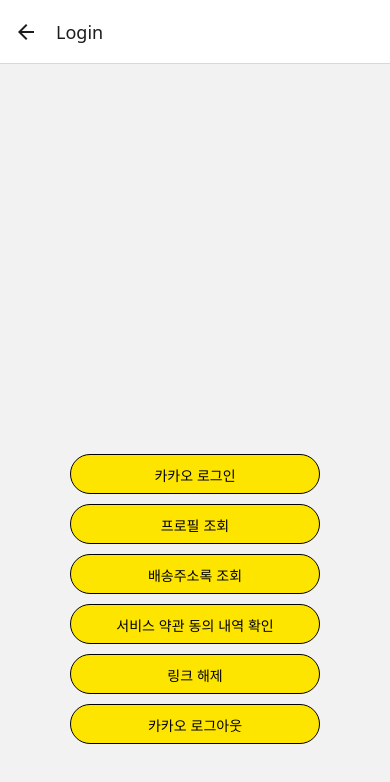
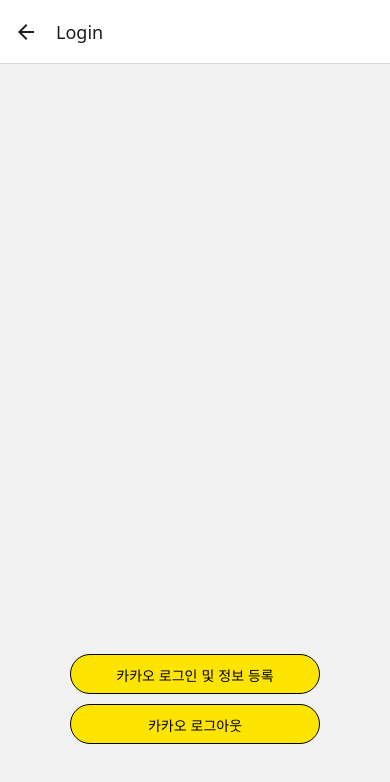
Before and after one commit to YooKwangyeal/GOchunsickApp, a React Native app: screen /Login in a window 390 px wide. Shown: the top 782 px of the page. Built offline with nearby package versions, Linux system fonts and the light colour scheme; what react-native-localize would draw is missing.

Commit message:
Kakao login data 전송 save

```diff
--- a/src/screens/HomeScreen.tsx
+++ b/src/screens/HomeScreen.tsx
@@ -23,7 +23,7 @@
 
       <Button
         title="카카오 로그인"
-        onPress={() => navigation.navigate('Kakaopage')}
+        onPress={() => navigation.navigate('Login')}
       />
 
     </View>
--- a/src/screens/Intro.tsx
+++ b/src/screens/Intro.tsx
@@ -1,64 +1,49 @@
-import { Pressable, StyleSheet, Text, View } from 'react-native';
-import React, { useState } from 'react';
-import { login, logout, getProfile as getKakaoProfile, shippingAddresses as getKakaoShippingAddresses, serviceTerms as getKakaoServiceTerms, unlink } from '@react-native-seoul/kakao-login';
+import {Pressable, StyleSheet, Text, View} from 'react-native';
+import React, {useState} from 'react';
+import {
+  login,
+  logout,
+  getProfile as getKakaoProfile,
+} from '@react-native-seoul/kakao-login';
 import ResultView from './IntroView';
+
+const SERVER_URL = 'http://10.0.2.2:8000/api/user';
 
 const Intro = () => {
   const [result, setResult] = useState<string>('');
 
-  const signInWithKakao = async (): Promise<void> => {
+  // 로그인 및 정보 조회 후 서버에 전송
+  const signInAndSendInfo = async (): Promise<void> => {
     try {
       const token = await login();
-      setResult(JSON.stringify(token));
+      const profile = await getKakaoProfile();
+
+      // 필요한 정보만 추출
+      const userData = {
+        m_sns_key: profile.id?.toString() ?? '', // 카카오 id
+        m_relate_type: 'kakao', // 예시, 필요에 따라 수정
+        nickname: profile.nickname ?? '',
+        email: profile.email ?? '',
+      };
+
+      // 서버에 정보 전송 및 DB 저장 요청
+      const response = await fetch(`${SERVER_URL}/insertUser`, {
+        method: 'POST',
+        headers: {'Content-Type': 'application/json'},
+        body: JSON.stringify(userData),
+      });
+
+      const serverResult = await response.json();
+      setResult(`로그인 및 등록 성공: ${JSON.stringify(serverResult)}`);
     } catch (err) {
-      console.error('login err', err);
+      console.error('login or server error', err);
+      setResult('로그인 및 등록 에러');
     }
   };
 
   const signOutWithKakao = async (): Promise<void> => {
     try {
       const message = await logout();
-
-      setResult(message);
-    } catch (err) {
-      console.error('signOut error', err);
-    }
-  };
-
-  const getProfile = async (): Promise<void> => {
-    try {
-      const profile = await getKakaoProfile();
-
-      setResult(JSON.stringify(profile));
-    } catch (err) {
-      console.error('signOut error', err);
-    }
-  };
-
-  const getShippingAddresses = async (): Promise<void> => {
-    try {
-      const shippingAddresses = await getKakaoShippingAddresses();
-
-      setResult(JSON.stringify(shippingAddresses));
-    } catch (err) {
-      console.error('signOut error', err);
-    }
-  };
-
-  const getServiceTerms = async (): Promise<void> => {
-    try {
-      const serviceTerms = await getKakaoServiceTerms();
-
-      setResult(JSON.stringify(serviceTerms));
-    } catch (err) {
-      console.error('serviceTerms error', err);
-    }
-  }
-
-  const unlinkKakao = async (): Promise<void> => {
-    try {
-      const message = await unlink();
-
       setResult(message);
     } catch (err) {
       console.error('signOut error', err);
@@ -68,55 +53,11 @@
   return (
     <View style={styles.container}>
       <ResultView result={result} />
-      <Pressable
-        style={styles.button}
-        onPress={() => {
-          signInWithKakao();
-        }}
-      >
-        <Text style={styles.text}>
-          카카오 로그인
-        </Text>
+      <Pressable style={styles.button} onPress={signInAndSendInfo}>
+        <Text style={styles.text}>카카오 로그인 및 정보 등록</Text>
       </Pressable>
-      <Pressable
-        style={styles.button}
-        onPress={() => getProfile()}
-      >
-        <Text style={styles.text}>
-          프로필 조회
-        </Text>
-      </Pressable>
-      <Pressable
-        style={styles.button}
-        onPress={() => getShippingAddresses()}
-      >
-        <Text style={styles.text}>
-          배송주소록 조회
-        </Text>
-      </Pressable>
-      <Pressable
-        style={styles.button}
-        onPress={() => getServiceTerms()}
-      >
-        <Text style={styles.text}>
-          서비스 약관 동의 내역 확인
-        </Text>
-      </Pressable>
-      <Pressable
-        style={styles.button}
-        onPress={() => unlinkKakao()}
-      >
-        <Text style={styles.text}>
-          링크 해제
-        </Text>
-      </Pressable>
-      <Pressable
-        style={styles.button}
-        onPress={() => signOutWithKakao()}
-      >
-        <Text style={styles.text}>
-          카카오 로그아웃
-        </Text>
+      <Pressable style={styles.button} onPress={signOutWithKakao}>
+        <Text style={styles.text}>카카오 로그아웃</Text>
       </Pressable>
     </View>
   );
@@ -126,10 +67,10 @@
 
 const styles = StyleSheet.create({
   container: {
-    height: "100%",
-    justifyContent: "flex-end",
+    height: '100%',
+    justifyContent: 'flex-end',
     alignItems: 'center',
-    paddingBottom: 100
+    paddingBottom: 100,
   },
   button: {
     backgroundColor: '#FEE500',
@@ -139,9 +80,9 @@
     height: 40,
     paddingHorizontal: 20,
     paddingVertical: 10,
-    marginTop: 10
+    marginTop: 10,
   },
   text: {
-    textAlign: "center"
-  }
+    textAlign: 'center',
+  },
 });
```
